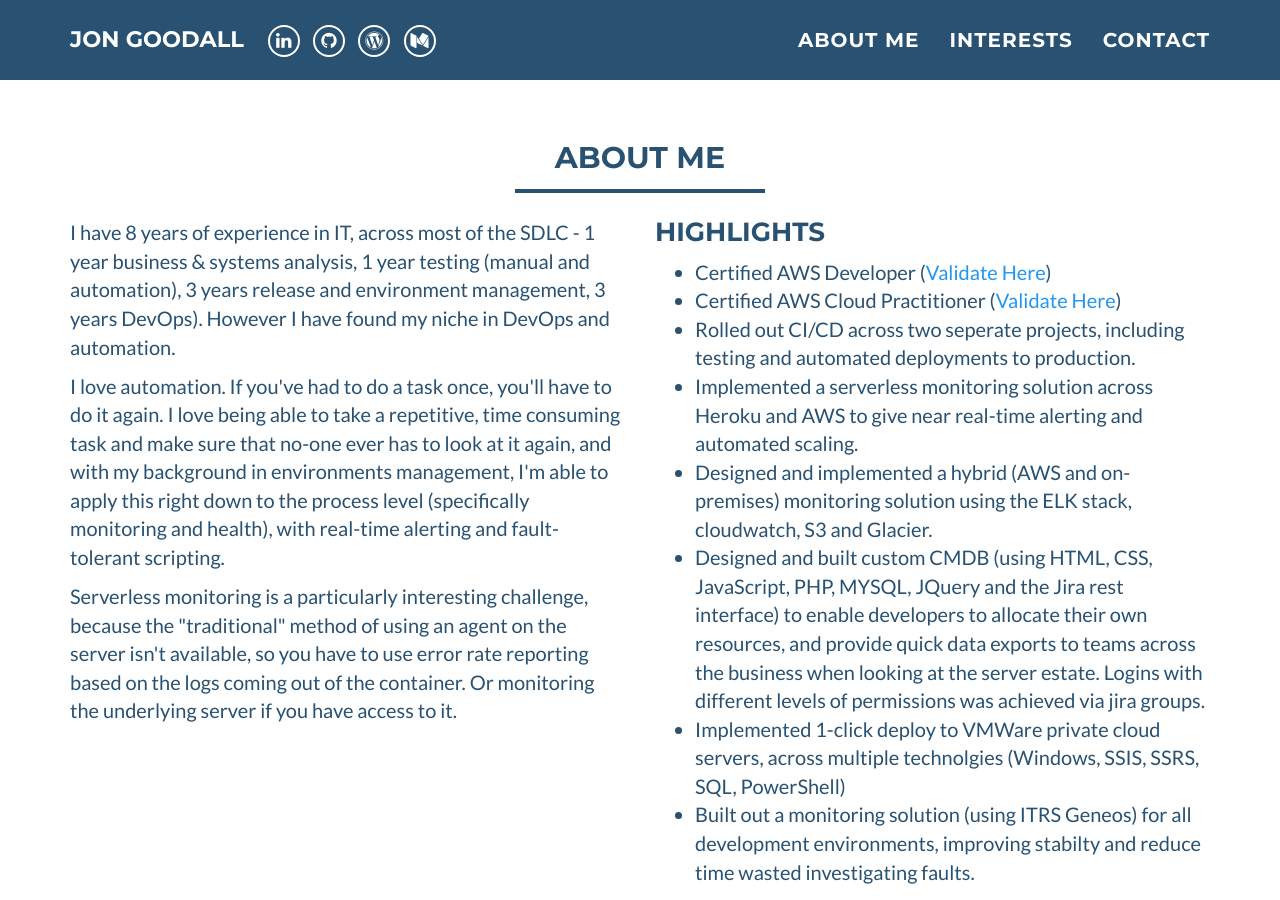
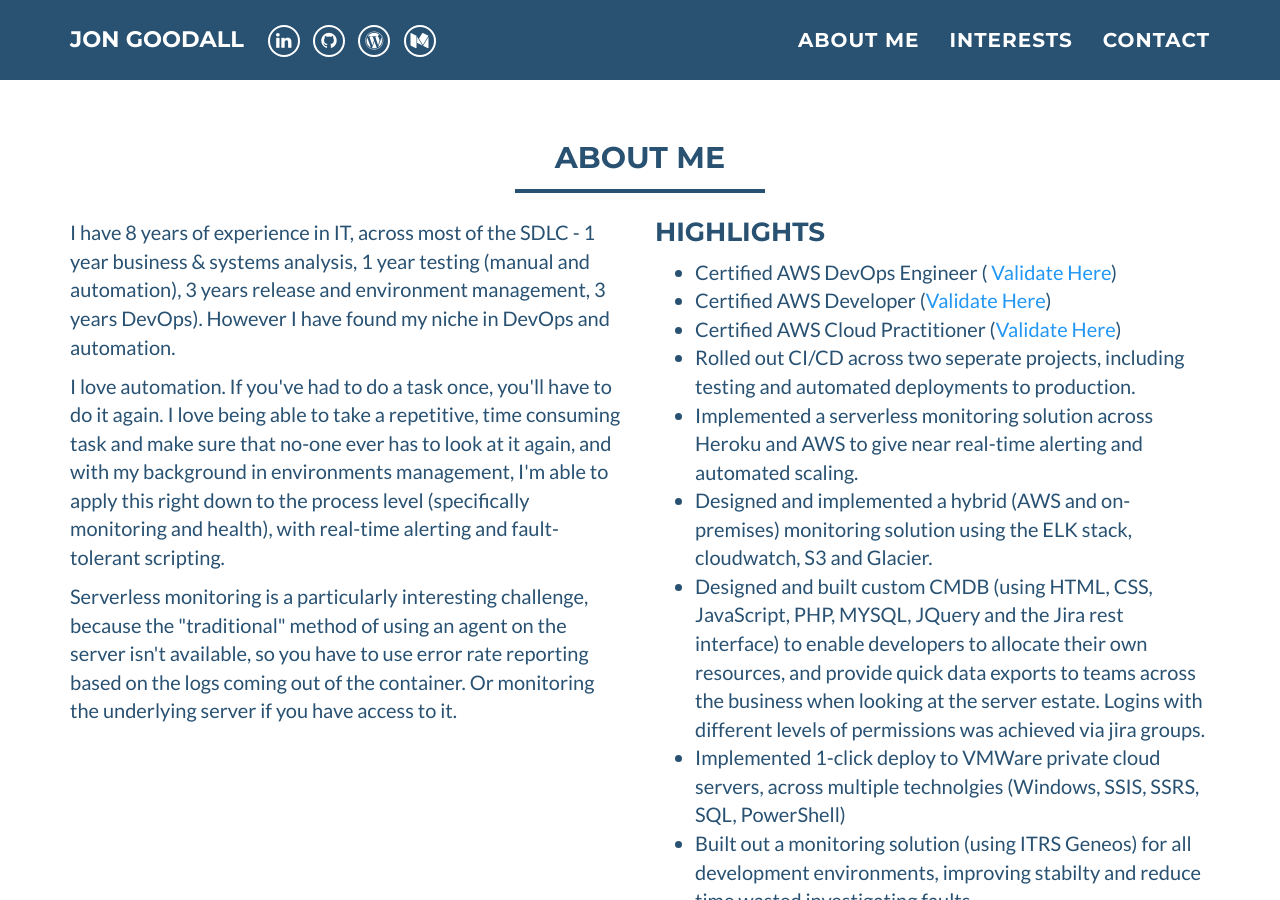
Before and after one commit to jdgoodall1/jdgoodall1.github.io, a Jekyll site: the page built from index.html, in a window 1280 px wide and 900 px high, scrolled down 498 px. Built offline with Jekyll 4.4.1, drawn with Linux system fonts in a browser that asks for light colours.

Commit message:
Update about_me.html

```diff
--- a/_includes/about_me.html
+++ b/_includes/about_me.html
@@ -22,6 +22,9 @@
             <div class="col-sm-6">
                 <h3 style="margin-top:0;">Highlights</h3>
                 <ul>
+                    <li>
+                        Certified AWS DevOps Engineer (<a href="https://www.credly.com/badges/9cbfd1e2-043c-428b-bb4e-fb3a79c1247b"> Validate Here</a>)
+                    </li>
                     <li>
                         Certified AWS Developer (<a href="https://www.credly.com/badges/19aa706f-7500-418e-9426-819169457c02/">Validate Here</a>)
                     </li>
```
